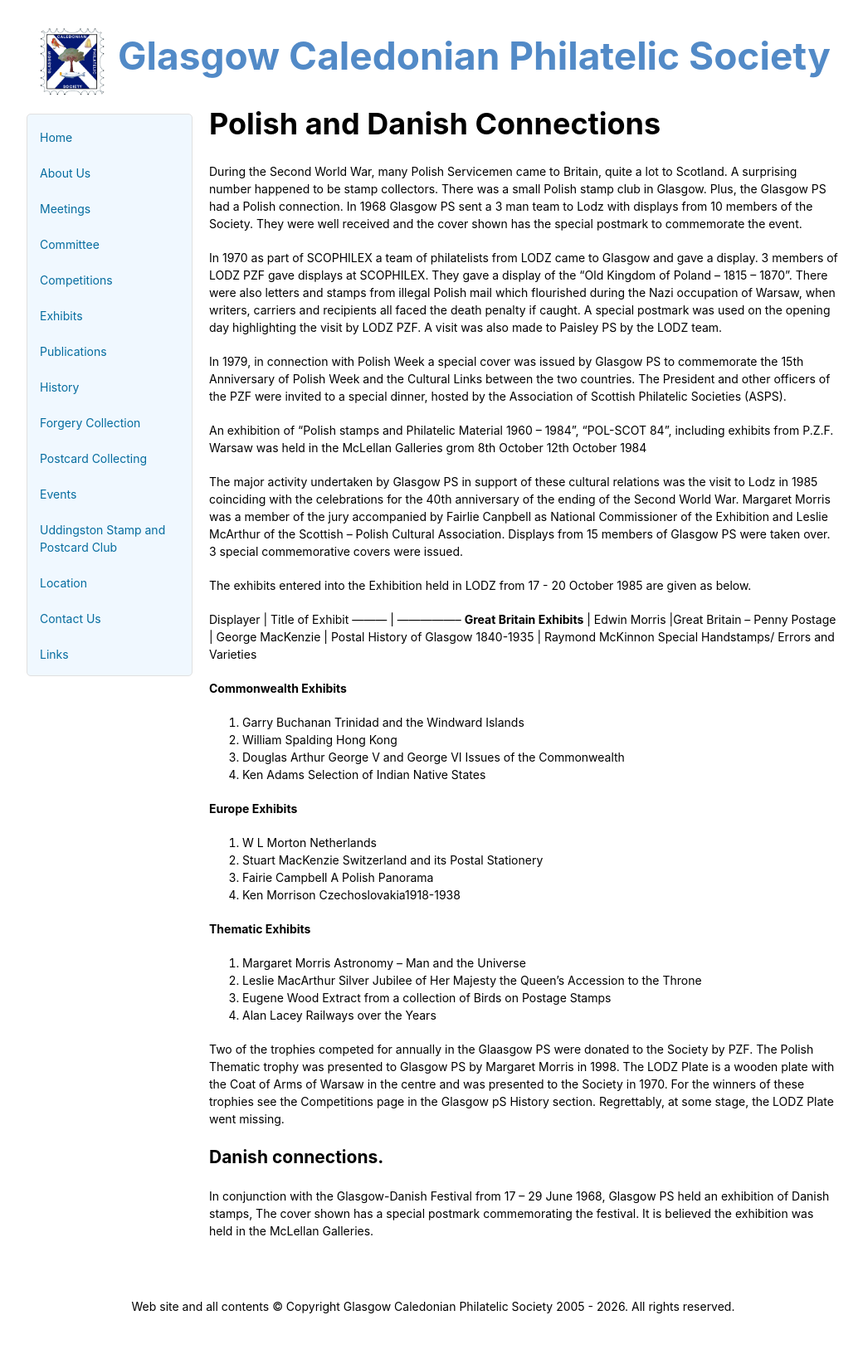
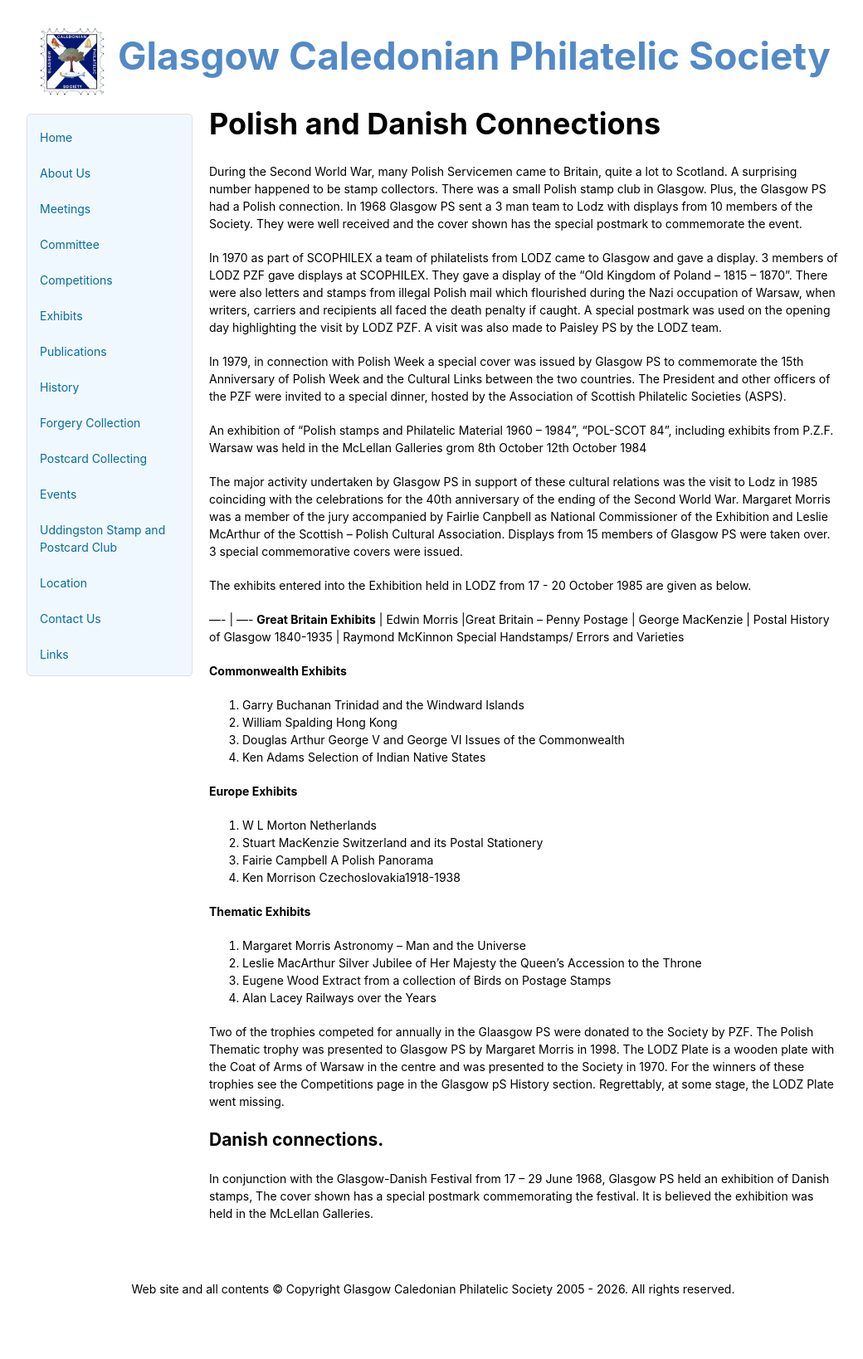
Before and after one commit to astalker/caledonian-stamps, a Jekyll site: the page built from polish-and-danish-connections.md, in a window 1280 px wide. Shown: the whole page at 83% size, without its empty margins (118-1158 px from the left). Built offline with Jekyll 4.4.1, drawn with Linux system fonts in a browser that asks for light colours; our own code applies the rules of GitHub Pages for plain Markdown files; after the commit the page ends 1617 px from its top, so only the background shows below that.

Commit message:
Fix formatting in polish-and-danish-connections.md

```diff
--- a/polish-and-danish-connections.md
+++ b/polish-and-danish-connections.md
@@ -12,8 +12,7 @@ The major activity undertaken by Glasgow PS in support of these cultural relatio
 
 The exhibits entered into the Exhibition held in LODZ from 17 - 20 October 1985 are given as below.
 
-Displayer |  Title of Exhibit
---------- | -----------------
+---- | ----
 **Great Britain Exhibits**
 |	Edwin Morris |Great Britain – Penny Postage
 | George MacKenzie	|  Postal History of Glasgow 1840-1935
```
